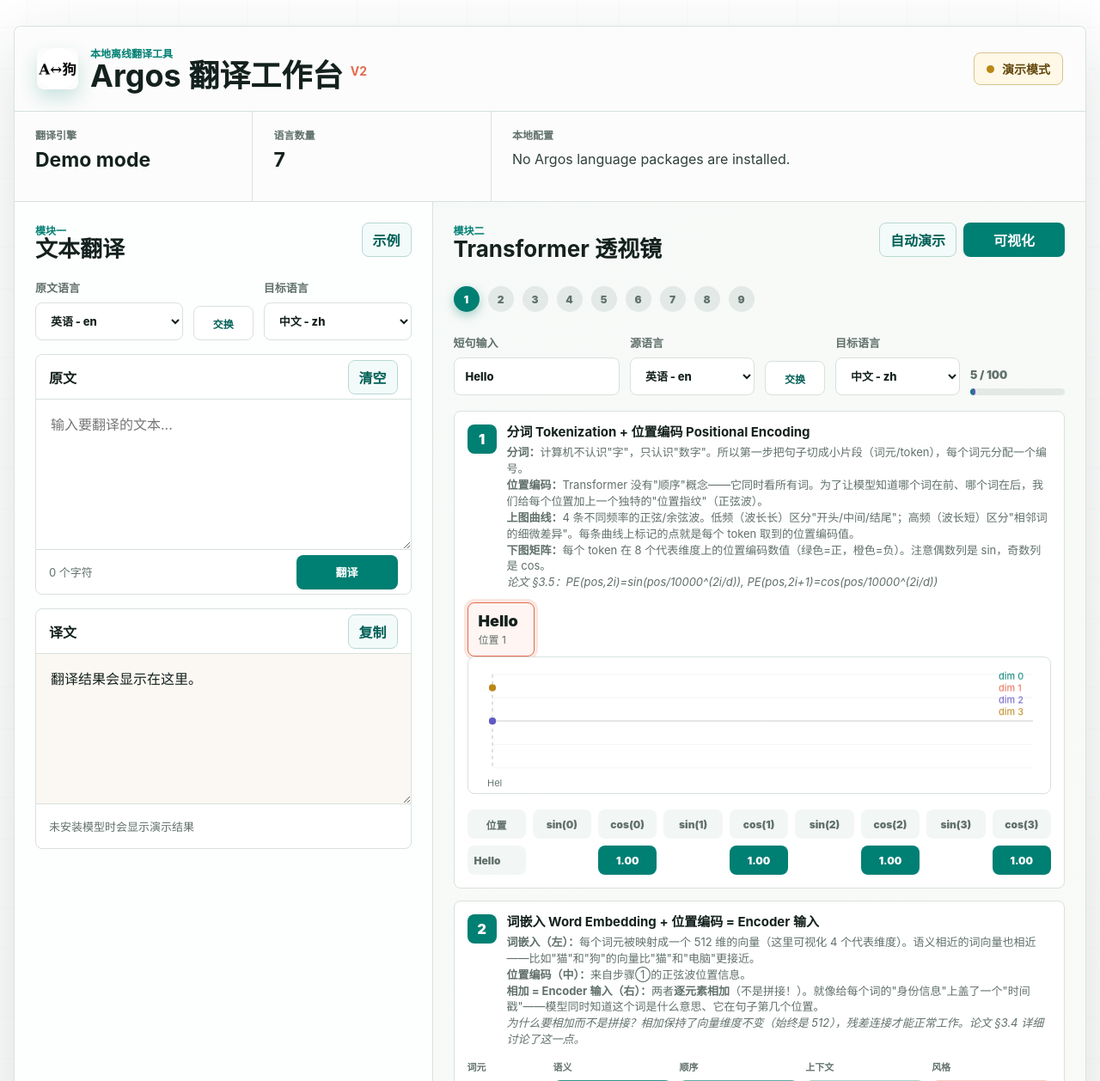
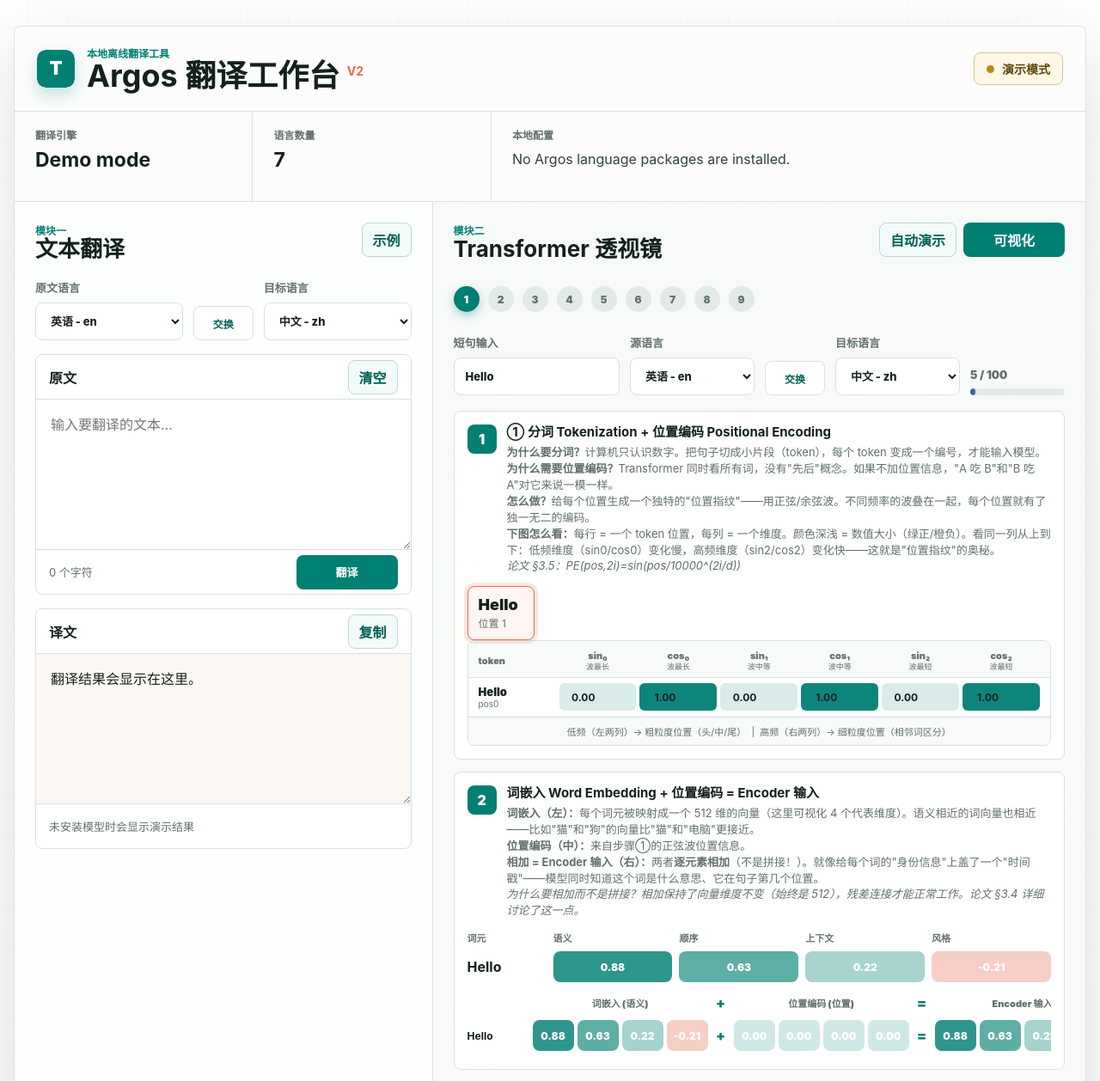
Before and after one commit to 1-dcb/-, a Flask app: page / in a window 1280 px wide. Shown: the top 1258 px of the page at 86% size. Run offline with Flask 3, Linux system fonts and the light colour scheme.

Commit message:
UI overhaul: new logo, simplified PE table (step 1), compact QKV table (step 3), horizontal scroll fixes, detailed annotations

```diff
--- a/webapp/static/app.js
+++ b/webapp/static/app.js
@@ -33,8 +33,7 @@ const labSwapBtn = document.querySelector("#labSwapBtn");
 const stageNavDots = document.querySelector("#stageNavDots");
 const autoPlayBtn = document.querySelector("#autoPlayBtn");
 const tokenRail = document.querySelector("#tokenRail");
-const peCanvas = document.querySelector("#peCanvas");
-const peMatrix = document.querySelector("#peMatrix");
+const peSimple = document.querySelector("#peSimple");
 const embeddingMatrix = document.querySelector("#embeddingMatrix");
 const combinedMatrix = document.querySelector("#combinedMatrix");
 const qkvGrid = document.querySelector("#qkvGrid");
@@ -155,103 +154,31 @@ function buildPositionalEncoding(numTokens, dims = 32) {
   return pe;
 }
 
-function drawPECanvas(tokens, pe) {
-  if (!peCanvas) return;
-  const canvas = peCanvas;
-  const ctx = canvas.getContext("2d");
-  const dpr = window.devicePixelRatio || 1;
-  const w = canvas.clientWidth;
-  const h = 160;
-  canvas.width = w * dpr;
-  canvas.height = h * dpr;
-  canvas.style.height = h + "px";
-  ctx.scale(dpr, dpr);
+function renderPESimple(tokens, pe) {
+  if (!peSimple) return;
+  const showDims = 6; // sin0, cos0, sin1, cos1, sin2, cos2
+  const dimLabels = ['sin₀', 'cos₀', 'sin₁', 'cos₁', 'sin₂', 'cos₂'];
+  const dimNotes = ['波最长\n区分头尾', '波最长\n区分头尾', '波中等\n区分前后段', '波中等\n区分前后段', '波最短\n区分相邻', '波最短\n区分相邻'];
 
-  ctx.clearRect(0, 0, w, h);
-  const margin = { top: 20, right: 20, bottom: 30, left: 28 };
-  const pw = w - margin.left - margin.right;
-  const ph = h - margin.top - margin.bottom;
-  const numPos = pe.length;
-  const showDims = Math.min(4, pe[0]?.length || 0);
-  const colors = ["#007f73", "#e36c4f", "#6657c7", "#b98715"];
-
-  // grid
-  ctx.strokeStyle = "#e2e9e6";
-  ctx.lineWidth = 0.5;
-  for (let i = 0; i <= 4; i++) {
-    const y = margin.top + (ph / 4) * i;
-    ctx.beginPath(); ctx.moveTo(margin.left, y); ctx.lineTo(w - margin.right, y); ctx.stroke();
-  }
-
-  // zero line
-  const zeroY = margin.top + ph / 2;
-  ctx.strokeStyle = "#ccc";
-  ctx.lineWidth = 1;
-  ctx.beginPath(); ctx.moveTo(margin.left, zeroY); ctx.lineTo(w - margin.right, zeroY); ctx.stroke();
-
-  // curves
-  for (let d = 0; d < showDims; d++) {
-    ctx.strokeStyle = colors[d];
-    ctx.lineWidth = 1.8;
-    ctx.beginPath();
-    for (let p = 0; p < numPos; p++) {
-      const x = margin.left + (p / Math.max(1, numPos - 1)) * pw;
-      const val = pe[p][d];
-      const y = zeroY - val * (ph / 2.8);
-      if (p === 0) ctx.moveTo(x, y); else ctx.lineTo(x, y);
-    }
-    ctx.stroke();
-  }
-
-  // token markers
-  tokens.forEach((_, idx) => {
-    const x = margin.left + (idx / Math.max(1, numPos - 1)) * pw;
-    ctx.strokeStyle = "rgba(0,0,0,0.25)";
-    ctx.lineWidth = 1;
-    ctx.setLineDash([4, 4]);
-    ctx.beginPath(); ctx.moveTo(x, margin.top); ctx.lineTo(x, h - margin.bottom); ctx.stroke();
-    ctx.setLineDash([]);
-    // dot at each intersection
-    for (let d = 0; d < showDims; d++) {
-      const val = pe[idx][d];
-      const y = zeroY - val * (ph / 2.8);
-      ctx.fillStyle = colors[d];
-      ctx.beginPath(); ctx.arc(x, y, 4, 0, Math.PI * 2); ctx.fill();
-    }
-  });
-
-  // labels
-  ctx.fillStyle = "#61706c";
-  ctx.font = "11px Inter, sans-serif";
-  for (let d = 0; d < showDims; d++) {
-    ctx.fillStyle = colors[d];
-    ctx.fillText(`dim ${d}`, w - margin.right - 40, margin.top + d * 14 + 6);
-  }
-  ctx.fillStyle = "#61706c";
-  tokens.forEach((t, i) => {
-    const x = margin.left + (i / Math.max(1, numPos - 1)) * pw;
-    ctx.fillText(t.slice(0, 3), x - 6, h - 8);
-  });
-}
-
-function renderPEMatrix(tokens, pe) {
-  if (!peMatrix) return;
-  const showDims = Math.min(8, pe[0]?.length || 0);
-  peMatrix.style.gridTemplateColumns = `68px repeat(${showDims}, minmax(36px, 1fr))`;
-  peMatrix.innerHTML = `
-    <span class="heat-label">位置</span>
-    ${Array.from({ length: showDims }, (_, d) => {
-      const wave = d % 2 === 0 ? 'sin' : 'cos';
-      return `<span class="heat-label">${wave}(${Math.floor(d/2)})</span>`;
-    }).join("")}
+  peSimple.innerHTML = `
+    <div class="pe-simple-header">
+      <span>token</span>
+      ${dimLabels.map((l, i) => `<span class="pe-dim-label" title="${dimNotes[i]}">${l}<small>${dimNotes[i].split('\n')[0]}</small></span>`).join("")}
+    </div>
     ${tokens.map((t, pos) => `
-      <span class="heat-label row">${escapeHtml(t)}</span>
-      ${Array.from({ length: showDims }, (_, d) => {
-        const v = pe[pos][d];
-        const c = v >= 0 ? `rgba(0,127,115,${Math.abs(v).toFixed(2)})` : `rgba(227,108,79,${Math.abs(v).toFixed(2)})`;
-        return `<span class="heat-cell" style="background:${c}">${v.toFixed(2)}</span>`;
-      }).join("")}
+      <div class="pe-simple-row">
+        <span class="pe-token-label">${escapeHtml(t)} <em>pos${pos}</em></span>
+        ${Array.from({ length: showDims }, (_, d) => {
+          const v = pe[pos] ? pe[pos][d] : 0;
+          const abs = Math.abs(v);
+          const bg = v >= 0 ? `rgba(0,127,115,${(0.15 + abs * 0.8).toFixed(2)})` : `rgba(227,108,79,${(0.15 + abs * 0.8).toFixed(2)})`;
+          return `<span class="pe-cell" style="background:${bg}"><b>${v.toFixed(2)}</b><i style="height:${Math.round(abs * 100)}%"></i></span>`;
+        }).join("")}
+      </div>
     `).join("")}
+    <div class="pe-simple-footer">
+      低频（左两列）→ 粗粒度位置（头/中/尾）&nbsp;&nbsp;|&nbsp;&nbsp;高频（右两列）→ 细粒度位置（相邻词区分）
+    </div>
   `;
 }
 
@@ -819,8 +746,7 @@ function visualizeTransformerStage(model, stage, translationData) {
 
   switch (stage) {
     case 1:
-      drawPECanvas(model.tokens, model.pe);
-      renderPEMatrix(model.tokens, model.pe);
+      renderPESimple(model.tokens, model.pe);
       break;
     case 2:
       renderEmbeddings(model.tokens, model.embeddings);
--- a/webapp/static/styles.css
+++ b/webapp/static/styles.css
@@ -719,19 +719,108 @@ output {
   align-items: center;
 }
 
-/* ── PE Canvas ────────────────────────────────────────────── */
-.pe-canvas {
-  width: 100%;
-  height: 160px;
+/* ── 品牌 Logo ───────────────────────────────────────────── */
+.brand-logo {
+  flex-shrink: 0;
+  border-radius: 10px;
+  box-shadow: 0 8px 18px rgba(0, 127, 115, 0.22);
+}
+
+/* ── 简化 PE 表格 ────────────────────────────────────────── */
+.pe-simple-wrap {
+  overflow-x: auto;
   border: 1px solid var(--line);
   border-radius: 8px;
   background: #fff;
-  margin-bottom: 14px;
 }
 
-.pe-matrix-scroll {
-  max-height: 260px;
-  overflow: auto;
+.pe-simple-header {
+  display: grid;
+  gap: 4px;
+  padding: 10px 12px 6px;
+  border-bottom: 1px solid var(--line);
+  background: var(--soft);
+  font-size: 11px;
+  font-weight: 900;
+  color: var(--muted);
+}
+
+.pe-simple-header,
+.pe-simple-row {
+  grid-template-columns: 90px repeat(6, minmax(62px, 1fr));
+  display: grid;
+  align-items: center;
+}
+
+.pe-dim-label {
+  text-align: center;
+  line-height: 1.3;
+}
+
+.pe-dim-label small {
+  display: block;
+  font-weight: 400;
+  font-size: 9px;
+  color: var(--muted);
+}
+
+.pe-simple-row {
+  gap: 4px;
+  padding: 6px 12px;
+  border-bottom: 1px solid #f0f4f2;
+}
+
+.pe-simple-row:last-of-type {
+  border-bottom: none;
+}
+
+.pe-token-label {
+  font-weight: 900;
+  font-size: 13px;
+  white-space: nowrap;
+  overflow: hidden;
+  text-overflow: ellipsis;
+}
+
+.pe-token-label em {
+  display: block;
+  font-style: normal;
+  font-weight: 400;
+  font-size: 10px;
+  color: var(--muted);
+}
+
+.pe-cell {
+  display: flex;
+  align-items: center;
+  gap: 4px;
+  padding: 5px 6px;
+  border-radius: 6px;
+  min-height: 32px;
+}
+
+.pe-cell b {
+  font-size: 12px;
+  flex: 0 0 auto;
+  width: 36px;
+  text-align: right;
+}
+
+.pe-cell i {
+  flex: 1;
+  min-width: 4px;
+  border-radius: 3px;
+  background: currentColor;
+  opacity: 0.5;
+}
+
+.pe-simple-footer {
+  padding: 8px 12px;
+  border-top: 1px solid var(--line);
+  background: var(--soft);
+  font-size: 11px;
+  color: var(--muted);
+  text-align: center;
 }
 
 /* ── 词嵌入+PE 合并矩阵 ──────────────────────────────────── */
--- a/webapp/templates/index.html
+++ b/webapp/templates/index.html
@@ -12,7 +12,10 @@
       <section class="workspace" aria-label="Argos 本地翻译工作台">
         <header class="topbar">
           <div class="brand">
-            <img src="{{ url_for('static', filename='argos-icon.png') }}" alt="" />
+            <svg class="brand-logo" width="44" height="44" viewBox="0 0 44 44" fill="none" xmlns="http://www.w3.org/2000/svg">
+              <rect width="44" height="44" rx="10" fill="#007f73"/>
+              <text x="22" y="29" text-anchor="middle" font-size="22" font-weight="900" fill="white" font-family="Inter,sans-serif">T</text>
+            </svg>
             <div>
               <p class="eyebrow">本地离线翻译工具</p>
               <h1>Argos 翻译工作台 <span style="color:#e36c4f;font-size:14px;vertical-align:super">V2</span></h1>
@@ -130,17 +133,16 @@
                 <div class="stage-title">
                   <span>1</span>
                   <div>
-                    <h3>分词 Tokenization + 位置编码 Positional Encoding</h3>
-                    <p><strong>分词：</strong>计算机不认识"字"，只认识"数字"。所以第一步把句子切成小片段（词元/token），每个词元分配一个编号。<br>
-                    <strong>位置编码：</strong>Transformer 没有"顺序"概念——它同时看所有词。为了让模型知道哪个词在前、哪个词在后，我们给每个位置加上一个独特的"位置指纹"（正弦波）。<br>
-                    <strong>上图曲线：</strong>4 条不同频率的正弦/余弦波。低频（波长长）区分"开头/中间/结尾"；高频（波长短）区分"相邻词的细微差异"。每条曲线上标记的点就是每个 token 取到的位置编码值。<br>
-                    <strong>下图矩阵：</strong>每个 token 在 8 个代表维度上的位置编码数值（绿色=正，橙色=负）。注意偶数列是 sin，奇数列是 cos。<br>
-                    <em>论文 §3.5：PE(pos,2i)=sin(pos/10000^(2i/d)), PE(pos,2i+1)=cos(pos/10000^(2i/d))</em></p>
+                    <h3>① 分词 Tokenization + 位置编码 Positional Encoding</h3>
+                    <p><strong>为什么要分词？</strong>计算机只认识数字。把句子切成小片段（token），每个 token 变成一个编号，才能输入模型。<br>
+                    <strong>为什么需要位置编码？</strong>Transformer 同时看所有词，没有"先后"概念。如果不加位置信息，"A 吃 B"和"B 吃 A"对它来说一模一样。<br>
+                    <strong>怎么做？</strong>给每个位置生成一个独特的"位置指纹"——用正弦/余弦波。不同频率的波叠在一起，每个位置就有了独一无二的编码。<br>
+                    <strong>下图怎么看：</strong>每行 = 一个 token 位置，每列 = 一个维度。颜色深浅 = 数值大小（绿正/橙负）。看同一列从上到下：低频维度（sin0/cos0）变化慢，高频维度（sin2/cos2）变化快——这就是"位置指纹"的奥秘。<br>
+                    <em>论文 §3.5：PE(pos,2i)=sin(pos/10000^(2i/d))</em></p>
                   </div>
                 </div>
                 <div class="token-rail" id="tokenRail"></div>
-                <canvas class="pe-canvas" id="peCanvas"></canvas>
-                <div class="vector-matrix pe-matrix-scroll" id="peMatrix"></div>
+                <div class="pe-simple-wrap" id="peSimple"></div>
               </section>
 
               <!-- 步骤 ② 词嵌入 + 位置编码相加 -->
```
